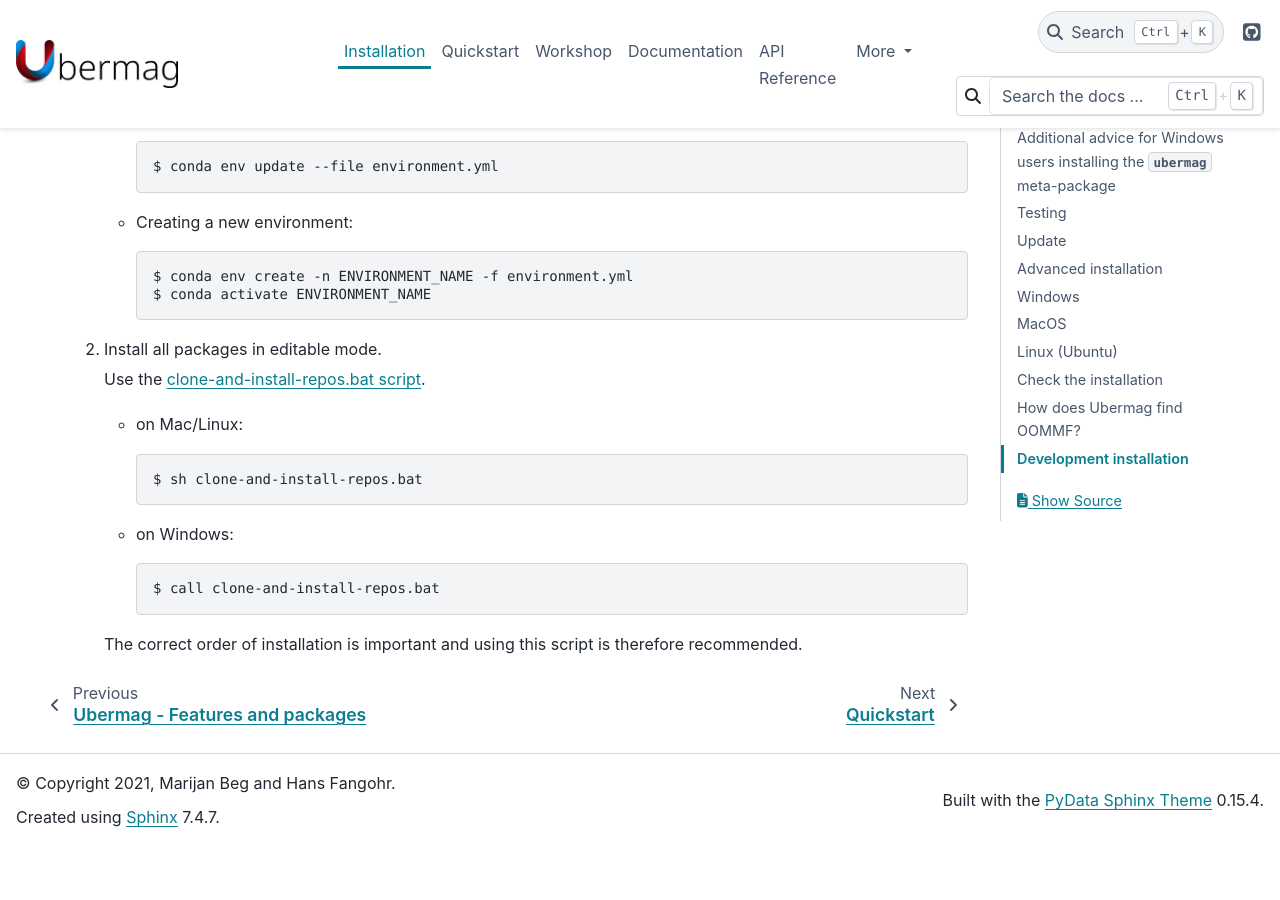
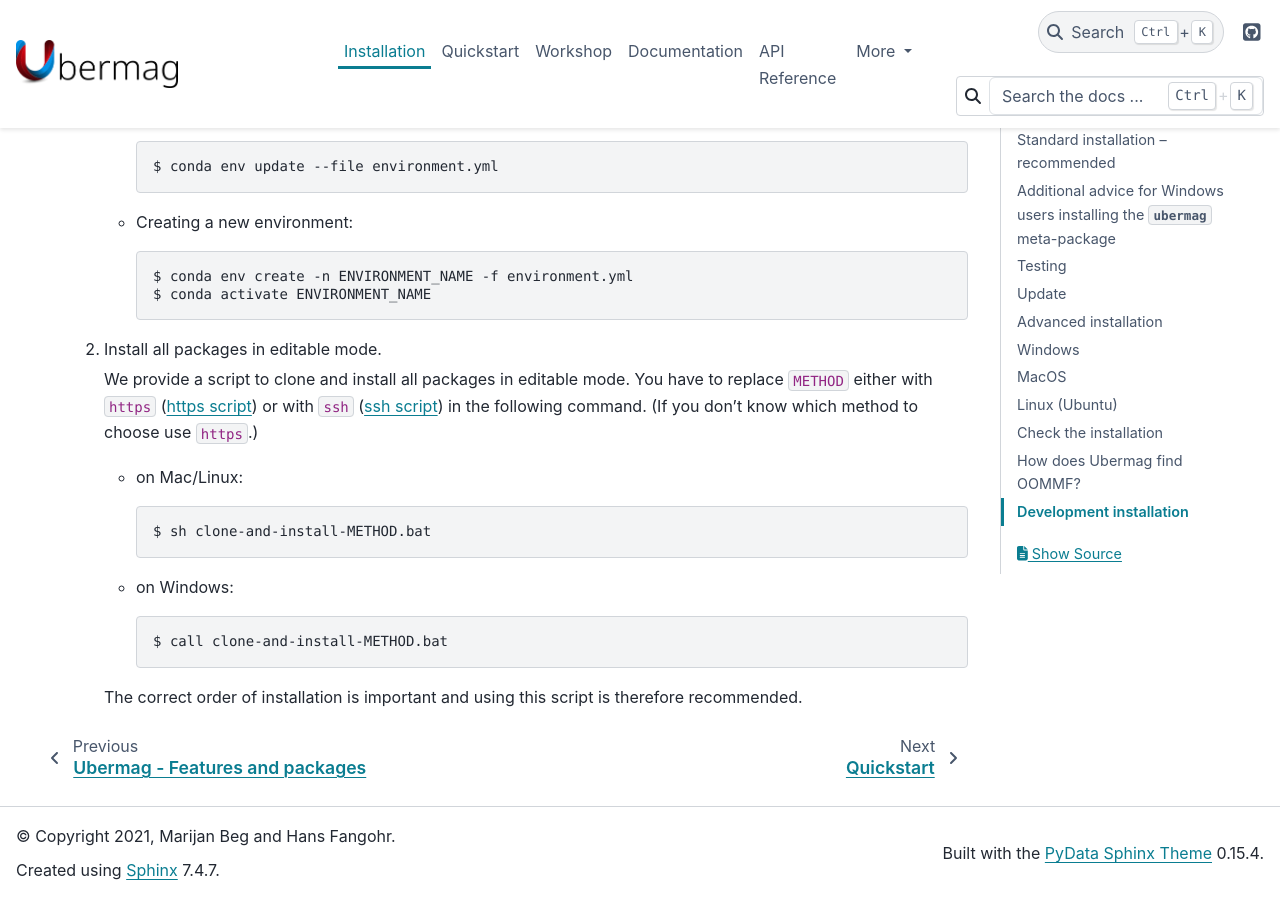
Before and after one commit to ubermag/ubermag.github.io, a Sphinx documentation site: the page built from source/installation.rst, in a window 1280 px wide and 900 px high, scrolled down 6280 px. Built offline with Sphinx 7.4.7 and the PyData theme 0.15.4, drawn with Linux system fonts in a browser that asks for light colours; pages that are not in the unit, such as notebooks, are missing from menus; before the commit the page ends 7127 px from its top, so only the background shows below that.

Commit message:
Installation scripts for https and ssh.

```diff
--- a/source/installation.rst
+++ b/source/installation.rst
@@ -342,20 +342,24 @@
 
 2. Install all packages in editable mode.
 
-   Use the `clone-and-install-repos.bat script
-   <https://github.com/ubermag/devtools/blob/master/installation/clone-and-install-repos.bat>`_.
+   We provide a script to clone and install all packages in editable mode. You
+   have to replace ``METHOD`` either with ``https`` (`https script
+   <https://github.com/ubermag/devtools/blob/master/installation/clone-and-install-https.bat>`_)
+   or with ``ssh`` (`ssh script
+   <https://github.com/ubermag/devtools/blob/master/installation/clone-and-install-ssh.bat>`_)
+   in the following command. (If you don't know which method to choose use ``https``.)
 
    - on Mac/Linux:
 
      .. code-block:: bash
 
-        $ sh clone-and-install-repos.bat
+        $ sh clone-and-install-METHOD.bat
 
    - on Windows:
 
      .. code-block:: bash
 
-        $ call clone-and-install-repos.bat
+        $ call clone-and-install-METHOD.bat
 
    The correct order of installation is important and using this script is therefore
    recommended.
```
